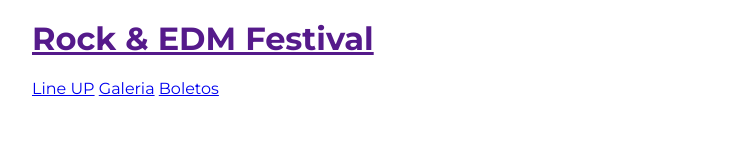
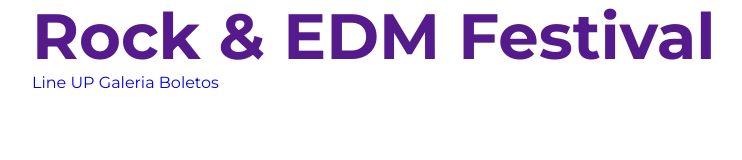
Before and after one commit to LemnisCG/Festival-Music, a website: page index.html in a window 1280 px wide. Shown: the whole page, without its empty margins (0-742 px from the left). Drawn offline with Linux system fonts and the light colour scheme.

Commit message:
Terminando los propiedades de globales

```diff
--- a/src/scss/base/_globales.scss
+++ b/src/scss/base/_globales.scss
@@ -24,3 +24,23 @@ p{
     width: 95%;
     margin: 0 auto;
 }
+
+a{
+    text-decoration: none;
+}
+
+h1,h2,h3{
+    margin: 0 0 auto 0;
+}
+
+h1{
+    font-size: 4rem;
+}
+
+h2{
+    font-size: 3.6rem;
+}
+
+h3{
+    font-size: 3rem;
+}
```
Also changed, not shown: build/css/app.css.
